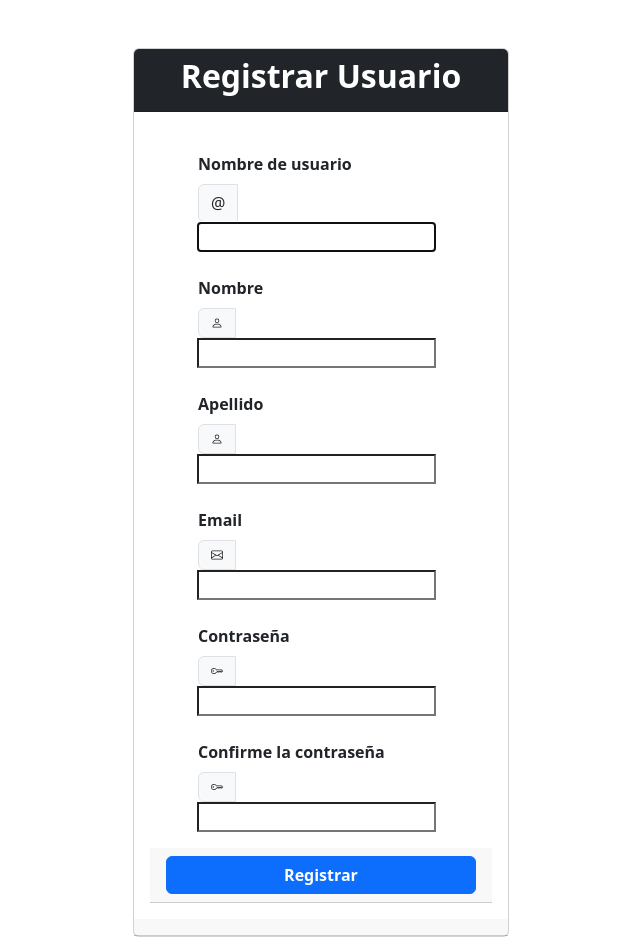
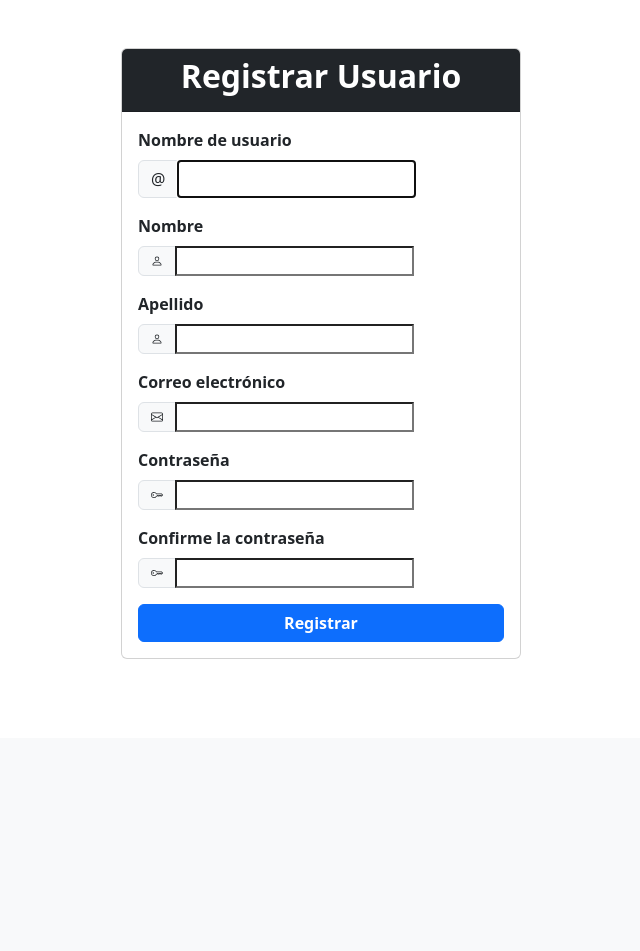
Before and after one commit to gaos180/denuncias, a Django app: page /register/ in a window 1280 px wide. Shown: the part 62-1013 px from the top of the page, without its empty margins (319-959 px from the left). After the commit the page ends 721 px from the top, so only its background shows below. Run offline with Django 5.2, Linux system fonts and the light colour scheme; some libraries are stand-ins or nearby versions.

Commit message:
Se ha cambiado el nombre de correos y usuarios (estaban en ingles)

```diff
--- a/sistema_denuncias/denuncias_ciudadanas/website/templates/website/lista.html
+++ b/sistema_denuncias/denuncias_ciudadanas/website/templates/website/lista.html
@@ -80,7 +80,7 @@
     <thead>
       <tr>
         <th>Titulo</th>
-        <th>Username</th>
+        <th>Usuario</th>
         <th>Imagen </th>
         <th>Asunto</th>
         <th>Categoria</th>
--- a/sistema_denuncias/denuncias_ciudadanas/website/templates/website/register.html
+++ b/sistema_denuncias/denuncias_ciudadanas/website/templates/website/register.html
@@ -3,157 +3,91 @@
 {% bootstrap_css %}
 
 {% block content %}
-<div class="container-fluid mt-5 d-flex" style="width: 25rem">
-    <div class="card">
+<div class="container mt-5">
+    <div class="card mx-auto" style="max-width: 25rem;">
         <div class="card-header text-center bg-dark">
-            <h2 class = "text-white"> <strong>Registrar Usuario</strong></h2>
+            <h2 class="text-white"><strong>Registrar Usuario</strong></h2>
         </div>
-        <div class="card-body d-flex">
+        <div class="card-body">
             <form method="post">
                 {% csrf_token %}
-                <div class="mb-3 pt-4 px-5">
-                    <div class="row">
-                        <div class="col-md-8">
-                            <label for="id_username" class="form-label text-dark"> <strong>Nombre de usuario</strong></label>
-                        </div>
-                        <div class="col-md-4"></div>
-                    </div>
-                    <div class="row">
-                        <div class="col-md-12">
-                            <div class="input-group col-md-12">
+                <div class="mb-3">
+                    <label for="id_username" class="form-label text-dark"><strong>Nombre de usuario</strong></label>
+                    <div class="input-group">
                         <span class="input-group-text">@</span>
                         {{ form.username }}
                     </div>
                 </div>
-                    </div>
-                </div>
 
-                <div class="mb-3 pt-2 px-5">
-                    <div class="row">
-                        <div class="col-md-8">
+                <div class="mb-3">
                     <label for="id_first_name" class="form-label text-dark"><strong>Nombre</strong></label>
-                        </div>
-                        <div class="col-md-4"></div>
-                    </div>
-                    <div class="row">
-                        <div class="col-md-12">
-                            <div class="input-group col-md-12">
+                    <div class="input-group">
                         <span class="input-group-text">
                             <svg xmlns="http://www.w3.org/2000/svg" width="12" height="16" fill="currentColor" class="bi bi-person" viewBox="0 0 16 16">
-                                        <path d="M8 8a3 3 0 1 0 0-6 3 3 0 0 0 0 6m2-3a2 2 0 1 1-4 0 2 2 0 0 1 4 0m4 8c0 1-1 1-1 1H3s-1 0-1-1 1-4 6-4 6 3 6 4m-1-.004c-.001-.246-.154-.986-.832-1.664C11.516 10.68 10.289 10 8 10s-3.516.68-4.168 1.332c-.678.678-.83 1.418-.832 1.664z" />
+                                <path d="M8 8a3 3 0 1 0 0-6 3 3 0 0 0 0 6m2-3a2 2 0 1 1-4 0 2 2 0 0 1 4 0m4 8c0 1-1 1-1 1H3s-1 0-1-1 1-4 6-4 6 3 6 4m-1-.004c-.001-.246-.154-.986-.832-1.664C11.516 10.68 10.289 10 8 10s-3.516.68-4.168 1.332c-.678.678-.83 1.418-.832 1.664z"/>
                             </svg>
                         </span>
                         {{ form.first_name }}
                     </div>
                 </div>
-                    </div>
-                </div>
 
-                <div class="mb-3 pt-2 px-5">
-                    <div class="row">
-                        <div class="col-md-8">
+                <div class="mb-3">
                     <label for="id_last_name" class="form-label text-dark"><strong>Apellido</strong></label>
-                        </div>
-                        <div class="col-md-4"></div>
-                    </div>
-                    <div class="row">
-                        <div class="col-md-12">
-                            <div class="input-group col-md-12">
+                    <div class="input-group">
                         <span class="input-group-text">
                             <svg xmlns="http://www.w3.org/2000/svg" width="12" height="16" fill="currentColor" class="bi bi-person" viewBox="0 0 16 16">
-                                        <path d="M8 8a3 3 0 1 0 0-6 3 3 0 0 0 0 6m2-3a2 2 0 1 1-4 0 2 2 0 0 1 4 0m4 8c0 1-1 1-1 1H3s-1 0-1-1 1-4 6-4 6 3 6 4m-1-.004c-.001-.246-.154-.986-.832-1.664C11.516 10.68 10.289 10 8 10s-3.516.68-4.168 1.332c-.678.678-.83 1.418-.832 1.664z" />
-                                    </svg>
+                                <path d="M8 8a3 3 0 1 0 0-6 3 3 0 0 0 0 6m2-3a2 2 0 1 1-4 0 2 2 0 0 1 4 0m4 8c0 1-1 1-1 1H3s-1 0-1-1 1-4 6-4 6 3 6 4m-1-.004c-.001-.246-.154-.986-.832-1.664C11.516 10.68 10.289 10 8 10s-3.516.68-4.168 1.332c-.678.678-.83 1.418-.832 1.664z"/>
                         </span>
                         {{ form.last_name }}
                     </div>
                 </div>
-                    </div>
-                </div>
-                <div class="mb-3 pt-2 px-5">
-                    <div class="row">
-                        <div class="col-md-8">
-                            <label for="id_email" class="form-label text-dark"><strong>Email</strong></label>
-                        </div>
-                        <div class="col-md-4"></div>
-                    </div>
-                    <div class="row">
-                        <div class="col-md-12">
-                            <div class="input-group col-md-12">
+
+                <div class="mb-3">
+                    <label for="id_email" class="form-label text-dark"><strong>Correo electrónico</strong></label>
+                    <div class="input-group">
                         <span class="input-group-text">
                             <svg xmlns="http://www.w3.org/2000/svg" width="12" height="16" fill="currentColor" class="bi bi-envelope" viewBox="0 0 16 16">
-                                        <path d="M0 4a2 2 0 0 1 2-2h12a2 2 0 0 1 2 2v8a2 2 0 0 1-2 2H2a2 2 0 0 1-2-2zm2-1a1 1 0 0 0-1 1v.217l7 4.2 7-4.2V4a1 1 0 0 0-1-1zm13 2.383-4.708 2.825L15 11.105zm-.034 6.876-5.64-3.471L8 9.583l-1.326-.795-5.64 3.47A1 1 0 0 0 2 13h12a1 1 0 0 0 .966-.741M1 11.105l4.708-2.897L1 5.383z" />
+                                <path d="M0 4a2 2 0 0 1 2-2h12a2 2 0 0 1 2 2v8a2 2 0 0 1-2 2H2a2 2 0 0 1-2-2zm2-1a1 1 0 0 0-1 1v.217l7 4.2 7-4.2V4a1 1 0 0 0-1-1zm13 2.383-4.708 2.825L15 11.105zm-.034 6.876-5.64-3.471L8 9.583l-1.326-.795-5.64 3.47A1 1 0 0 0 2 13h12a1 1 0 0 0 .966-.741M1 11.105l4.708-2.897L1 5.383z"/>
                             </svg>
                         </span>
                         {{ form.email }}
                     </div>
                 </div>
-                    </div>
-                </div>
-                <div class="mb-3 pt-2 px-5">
-                    <div class="row">
-                        <div class="col-md-8">
+
+                <div class="mb-3">
                     <label for="id_password1" class="form-label text-dark"><strong>Contraseña</strong></label>
-                        </div>
-                        <div class="col-md-4"></div>
-                    </div>
-                    <div class="row">
-                        <div class="col-md-12">
-                            <div class="input-group col-md-12">
+                    <div class="input-group">
                         <span class="input-group-text">
                             <svg xmlns="http://www.w3.org/2000/svg" width="12" height="16" fill="currentColor" class="bi bi-key" viewBox="0 0 16 16">
-                                        <path d="M0 8a4 4 0 0 1 7.465-2H14a.5.5 0 0 1 .354.146l1.5 1.5a.5.5 0 0 1 0 .708l-1.5 1.5a.5.5 0 0 1-.708 0L13 9.207l-.646.647a.5.5 0 0 1-.708 0L11 9.207l-.646.647a.5.5 0 0 1-.708 0L9 9.207l-.646.647A.5.5 0 0 1 8 10h-.535A4 4 0 0 1 0 8m4-3a3 3 0 1 0 2.712 4.285A.5.5 0 0 1 7.163 9h.63l.853-.854a.5.5 0 0 1 .708 0l.646.647.646-.647a.5.5 0 0 1 .708 0l.646.647.646-.647a.5.5 0 0 1 .708 0l.646.647.793-.793-1-1h-6.63a.5.5 0 0 1-.451-.285A3 3 0 0 0 4 5" />
-                                        <path d="M4 8a1 1 0 1 1-2 0 1 1 0 0 1 2 0" />
+                                <path d="M0 8a4 4 0 0 1 7.465-2H14a.5.5 0 0 1 .354.146l1.5 1.5a.5.5 0 0 1 0 .708l-1.5 1.5a.5.5 0 0 1-.708 0L13 9.207l-.646.647a.5.5 0 0 1-.708 0L11 9.207l-.646.647a.5.5 0 0 1-.708 0L9 9.207l-.646.647A.5.5 0 0 1 8 10h-.535A4 4 0 0 1 0 8m4-3a3 3 0 1 0 2.712 4.285A.5.5 0 0 1 7.163 9h.63l.853-.854a.5.5 0 0 1 .708 0l.646.647.646-.647a.5.5 0 0 1 .708 0l.646.647.646-.647a.5.5 0 0 1 .708 0l.646.647.793-.793-1-1h-6.63a.5.5 0 0 1-.451-.285A3 3 0 0 0 4 5"/>
+                                <path d="M4 8a1 1 0 1 1-2 0 1 1 0 0 1 2 0"/>
                             </svg>
                         </span>
                         {{ form.password1 }}
                     </div>
                 </div>
-                    </div>
-                </div>
-                <div class="mb-3 pt-2 px-5">
-                    <div class="row">
-                        <div class="col-md-10">
+
+                <div class="mb-3">
                     <label for="id_password2" class="form-label text-dark"><strong>Confirme la contraseña</strong></label>
-                        </div>
-                        <div class="col-md-2"></div>
-                    </div>
-                    <div class="row">
-                        <div class="col-md-12">
-                            <div class="input-group col-md-12">
+                    <div class="input-group">
                         <span class="input-group-text">
                             <svg xmlns="http://www.w3.org/2000/svg" width="12" height="16" fill="currentColor" class="bi bi-key" viewBox="0 0 16 16">
-                                        <path d="M0 8a4 4 0 0 1 7.465-2H14a.5.5 0 0 1 .354.146l1.5 1.5a.5.5 0 0 1 0 .708l-1.5 1.5a.5.5 0 0 1-.708 0L13 9.207l-.646.647a.5.5 0 0 1-.708 0L11 9.207l-.646.647a.5.5 0 0 1-.708 0L9 9.207l-.646.647A.5.5 0 0 1 8 10h-.535A4 4 0 0 1 0 8m4-3a3 3 0 1 0 2.712 4.285A.5.5 0 0 1 7.163 9h.63l.853-.854a.5.5 0 0 1 .708 0l.646.647.646-.647a.5.5 0 0 1 .708 0l.646.647.646-.647a.5.5 0 0 1 .708 0l.646.647.793-.793-1-1h-6.63a.5.5 0 0 1-.451-.285A3 3 0 0 0 4 5" />
-                                        <path d="M4 8a1 1 0 1 1-2 0 1 1 0 0 1 2 0" />
+                                <path d="M0 8a4 4 0 0 1 7.465-2H14a.5.5 0 0 1 .354.146l1.5 1.5a.5.5 0 0 1 0 .708l-1.5 1.5a.5.5 0 0 1-.708 0L13 9.207l-.646.647a.5.5 0 0 1-.708 0L11 9.207l-.646.647a.5.5 0 0 1-.708 0L9 9.207l-.646.647A.5.5 0 0 1 8 10h-.535A4 4 0 0 1 0 8m4-3a3 3 0 1 0 2.712 4.285A.5.5 0 0 1 7.163 9h.63l.853-.854a.5.5 0 0 1 .708 0l.646.647.646-.647a.5.5 0 0 1 .708 0l.646.647.646-.647a.5.5 0 0 1 .708 0l.646.647.793-.793-1-1h-6.63a.5.5 0 0 1-.451-.285A3 3 0 0 0 4 5"/>
+                                <path d="M4 8a1 1 0 1 1-2 0 1 1 0 0 1 2 0"/>
                             </svg>
                         </span>
                         {{ form.password2 }}
                     </div>
                 </div>
-                    </div>
-                </div>
-                <div class="card-header text-center d-grid">
-                    <button type="submit" class="btn btn-primary"><strong>Registrar</strong></button>
+
+                <div class="text-center">
+                    <button type="submit" class="btn btn-primary w-100"><strong>Registrar</strong></button>
                 </div>
             </form>
-
-        </div>
-        <div aria-live="polite" aria-atomic="true" class="bg-dark position-relative bd-example-toasts">
-            <div class="toast-container position-absolute p-3" id="toastPlacement">
-                <div class="toast">
-                <div class="toast-header">
-                    <img src="..." class="rounded me-2" alt="...">
-                    <strong class="me-auto">Bootstrap</strong>
-                    <small>Hace 11 minutos</small>
-                </div>
-                <div class="toast-body">
-                    ¡Hola Mundo! Este es un mensaje de toast.
-                </div>
-                </div>
-            </div>
         </div>
 
-        <div class="card-header">
         {% if form.errors %}
+        <div class="card-footer">
             <div class="alert alert-danger" role="alert">
                 {% for field in form %}
                     {% for error in field.errors %}
@@ -164,9 +98,11 @@
                     <p>{{ error }}</p>
                 {% endfor %}
             </div>
+        </div>
         {% endif %}
     </div>
-    </div>
+
+
 {% bootstrap_javascript %}
 <style>
     .uniform-field .form-control {
```
Also changed, not shown: sistema_denuncias/denuncias_ciudadanas/website/templates/website/lista_user.html (+6 -6 lines). Lines whose indentation alone changed are shown as unchanged.
